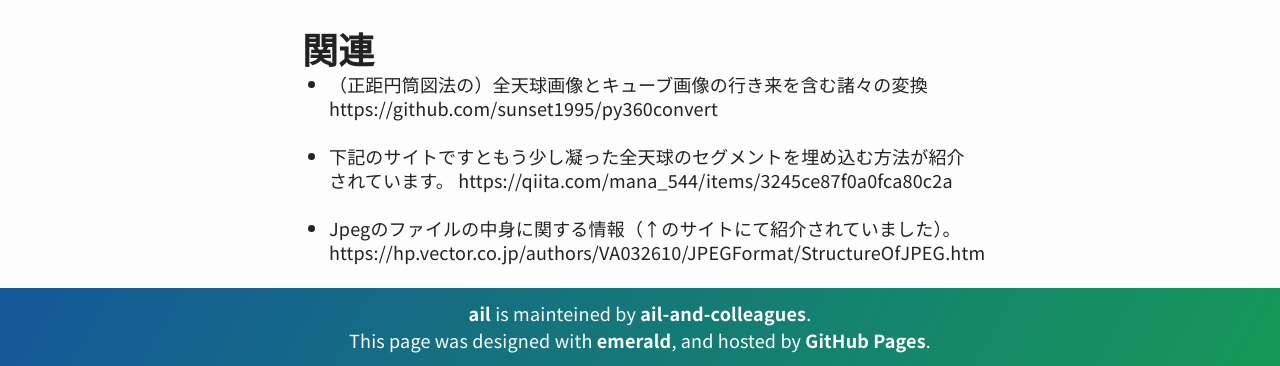
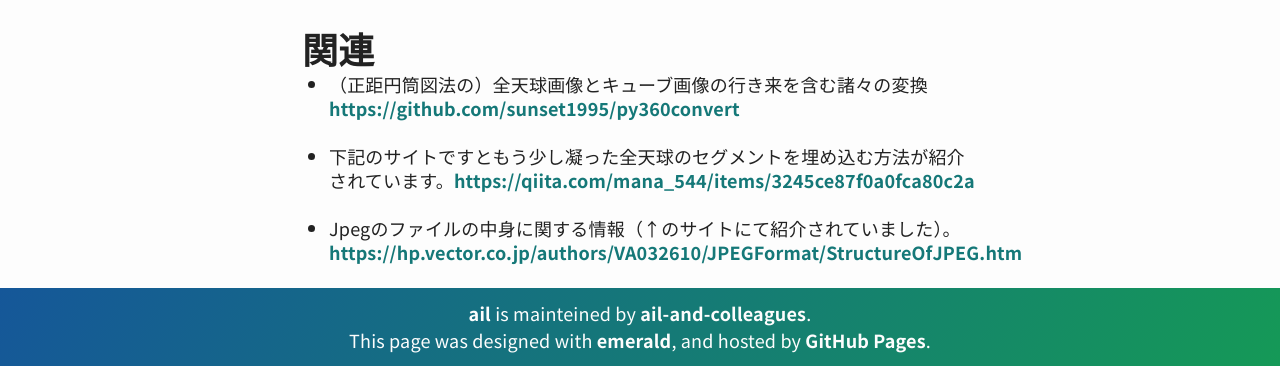
Before and after one commit to ail-and-colleagues/ail-and-colleagues.github.io, a Jekyll site: the page built from _posts/2022-04-20-全天球画像に説明を加える.md, in a window 1280 px wide and 900 px high, scrolled down 1905 px, cut to the strip 534-900 px from the top of the window. Built offline with Jekyll 4.4.1, drawn with Linux system fonts in a browser that asks for light colours; part of the change alters nothing that is shown.

```diff
--- a/_posts/2022-04-20-全天球画像に説明を加える.md
+++ b/_posts/2022-04-20-全天球画像に説明を加える.md
@@ -32,11 +32,8 @@ py360convert](https://github.com/sunset1995/py360convert)の処理の呼び出
 ![c2e](/img/2022/theta-sample.png "sample")
 
 ## 関連
-- （正距円筒図法の）全天球画像とキューブ画像の行き来を含む諸々の変換
-https://github.com/sunset1995/py360convert
+- （正距円筒図法の）全天球画像とキューブ画像の行き来を含む諸々の変換[https://github.com/sunset1995/py360convert](https://github.com/sunset1995/py360convert)
 
-- 下記のサイトですともう少し凝った全天球のセグメントを埋め込む方法が紹介されています。
- https://qiita.com/mana_544/items/3245ce87f0a0fca80c2a
+- 下記のサイトですともう少し凝った全天球のセグメントを埋め込む方法が紹介されています。[https://qiita.com/mana_544/items/3245ce87f0a0fca80c2a](https://qiita.com/mana_544/items/3245ce87f0a0fca80c2a)
 
-- Jpegのファイルの中身に関する情報（↑のサイトにて紹介されていました）。
-https://hp.vector.co.jp/authors/VA032610/JPEGFormat/StructureOfJPEG.htm
+- Jpegのファイルの中身に関する情報（↑のサイトにて紹介されていました）。[https://hp.vector.co.jp/authors/VA032610/JPEGFormat/StructureOfJPEG.htm](https://hp.vector.co.jp/authors/VA032610/JPEGFormat/StructureOfJPEG.htm)
```
